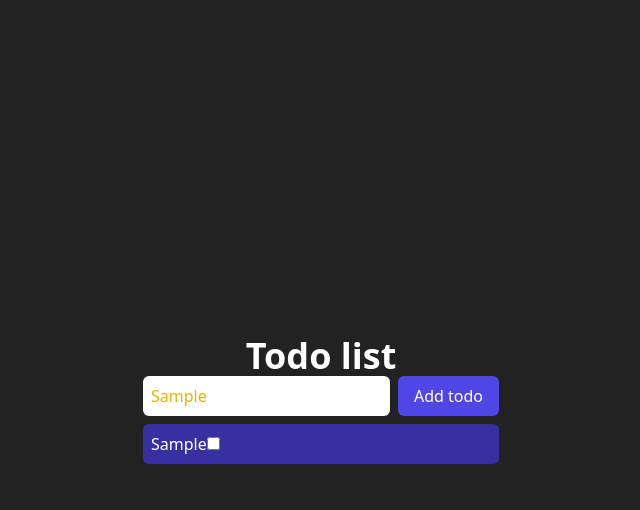
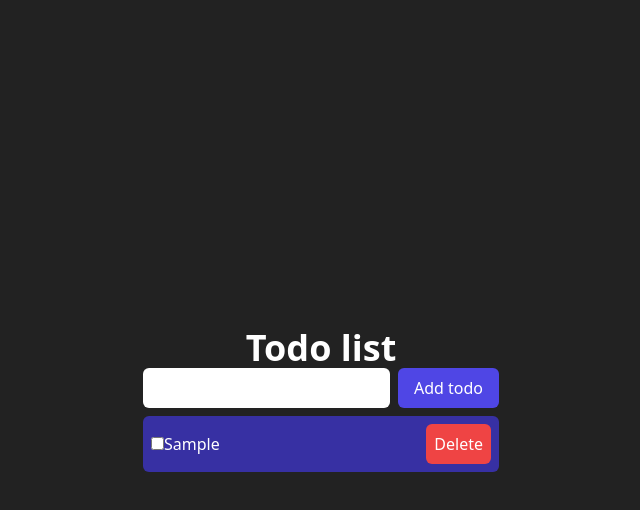
Before and after one commit to StephaniaIbarraL/todo-list-react, a React (Vite) app: page / in a window 1280 px wide. Both pictures are taken after typing "Sample" into the empty fields and a click on the button "Add todo". Shown: the top 510 px of the page, without its empty margins (319-959 px from the left). Built offline with nearby package versions, Linux system fonts and the light colour scheme.

Commit message:
OnDelete

```diff
--- a/package.json
+++ b/package.json
@@ -11,7 +11,9 @@
   },
   "dependencies": {
     "react": "^18.2.0",
-    "react-dom": "^18.2.0"
+    "react-dom": "^18.2.0",
+    "react-uuid": "^2.0.0",
+    "uuid": "^9.0.1"
   },
   "devDependencies": {
     "@types/react": "^18.2.15",
--- a/src/components/ListItem.jsx
+++ b/src/components/ListItem.jsx
@@ -1,4 +1,5 @@
 import { useState } from "react";
+
 
 function ListItem({text, onDelete}){
     //console.log(props);
@@ -9,8 +10,14 @@ function ListItem({text, onDelete}){
         setChecked(!checked); //toma el valor que esta en el check box, y lo cambia, si es falso lo cambia a verdadero, y si esta en verdadero lo cambia a falso
     }
     return (
-        <li className={` rounded-md p-2 bg-indigo-800 ${checked ? 'text-green-400 line-through' : null}`}>
-        {text}<input type="checkbox" checked={checked} onChange={handleCheck}></input></li>
+        <li className={`flex items-center justify-between rounded-md p-2 bg-indigo-800 ${checked ? 'text-green-400 line-through' : null}`}>
+        <div>
+        <input type="checkbox" checked={checked} onChange={handleCheck}/>
+        <span>{text}</span>
+        </div>
+
+        <button onClick={onDelete} className="rounded-md bg-red-500 p-2 hover:bg-red-700">Delete</button>
+    </li>
 
     )
 }
--- a/src/pages/Todo.jsx
+++ b/src/pages/Todo.jsx
@@ -1,5 +1,6 @@
 import { useState,useRef } from "react";
 import ListItem from "../components/ListItem";
+import { v4 as uuidv4 } from "uuid";
 
 function Todo (){
 
@@ -11,10 +12,22 @@ function Todo (){
     //Add a new todo
     const addTodo=() => {
         const todoValue = inputRef.current.value;
+
+        const newTodo= {name: todoValue, id: uuidv4()}
+
         console.log(todoValue);
 
-        setTodos([...todos, todoValue]);
+        setTodos([newTodo, ...todos]);
+        inputRef.current.value="";
     };
+
+    const deleteTodo=(id) =>{
+        // detete todo by id
+        //filter items different to given id
+        setTodos(todos.filter((item)=> item.id!== id ))
+
+
+    }
 
 
 
@@ -27,8 +40,8 @@ function Todo (){
             </div>
             <ul className="flex flex-col gap-2" >
                 {
-                    todos.map((value, index)=> {
-                        return <ListItem key={index} text={value}/>
+                    todos.map((item)=> {
+                        return <ListItem key={item.id} text={item.name} onDelete={()=> deleteTodo(item.id)}/>
                     })
                 }
 
```
Also changed, not shown: 1 other file (tests, documents, lock files or other folders).
